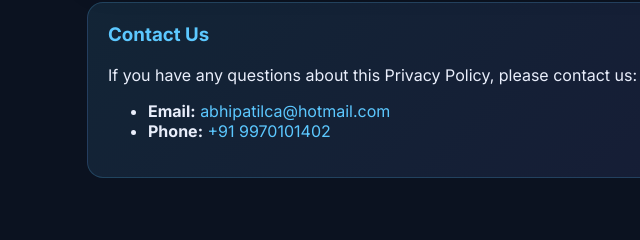
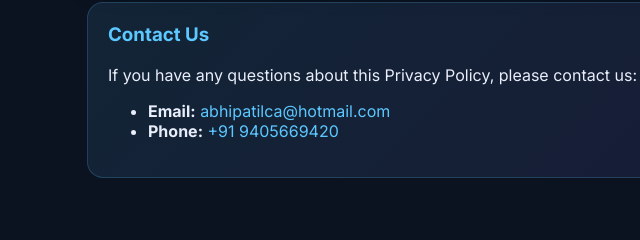
Before and after one commit to 472022/sosmport, a plain HTML site: page privacypolicy.html in a window 1280 px wide. Shown: the part 7436-7676 px from the top of the page, 123-763 px from the left. Drawn offline with Linux system fonts and the light colour scheme.

Commit message:
Update privacypolicy.html

```diff
--- a/privacypolicy.html
+++ b/privacypolicy.html
@@ -436,7 +436,7 @@
       <p>If you have any questions about this Privacy Policy, please contact us:</p>
       <ul>
         <li><strong>Email:</strong> <a href="mailto:abhipatilca@hotmail.com">abhipatilca@hotmail.com</a></li>
-        <li><strong>Phone:</strong> <a href="tel:+919970101402">+91 9970101402</a></li>
+        <li><strong>Phone:</strong> <a href="tel:+919970101402">+91 9405669420</a></li>
       </ul>
     </div>
 
```
